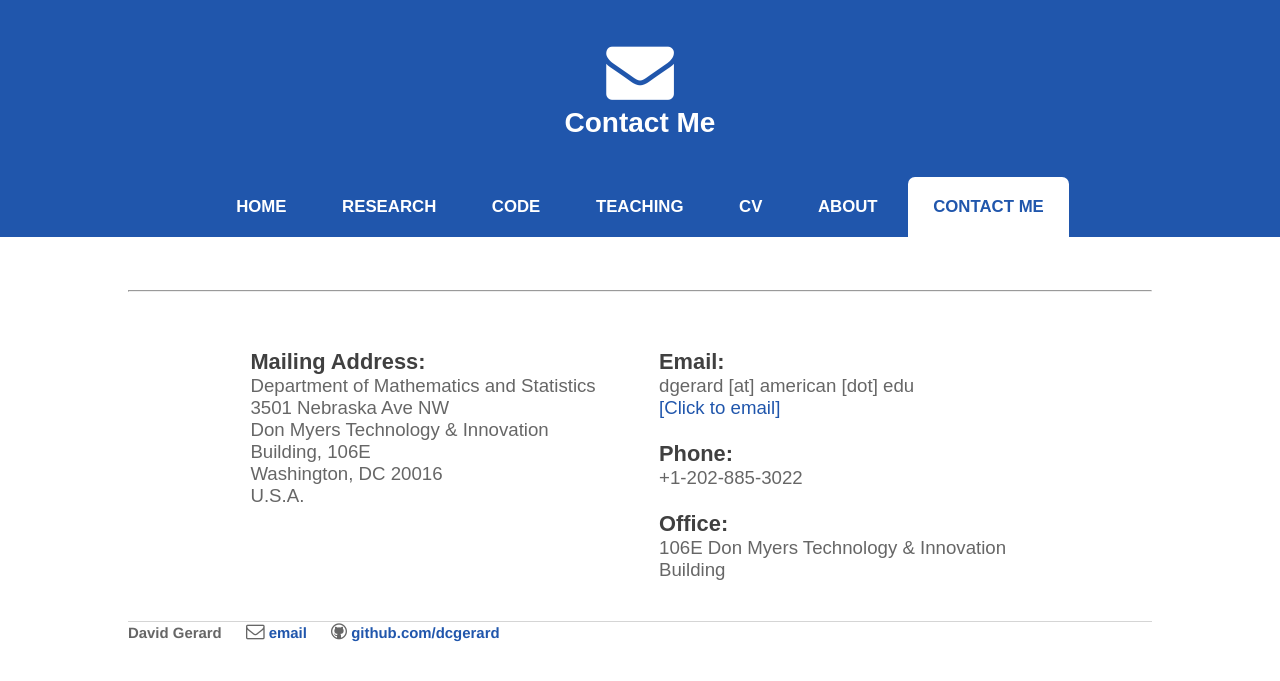
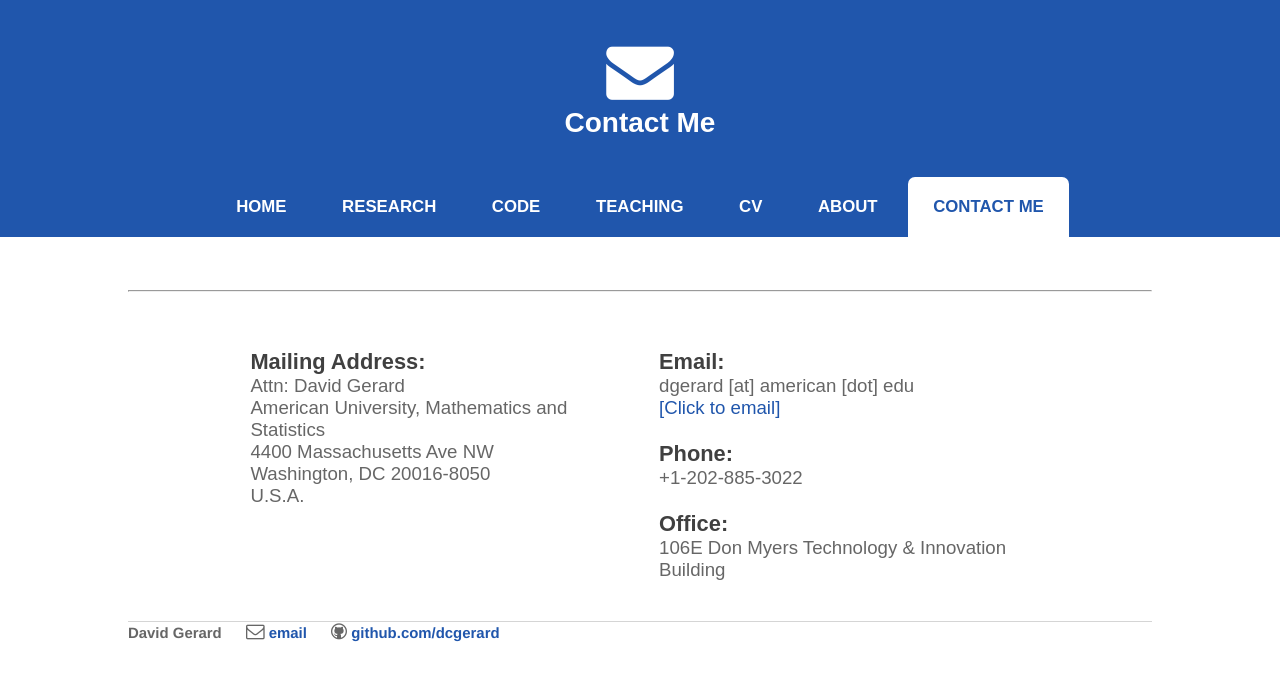
Before and after one commit to dcgerard/dcgerard.github.io, a Jekyll site: the page built from contact/index.html, in a window 1280 px wide. Shown: the top 681 px of the page. Built offline with Jekyll 4.4.1, drawn with Linux system fonts in a browser that asks for light colours.

Commit message:
update mailing address

```diff
--- a/contact/index.html
+++ b/contact/index.html
@@ -8,11 +8,11 @@ category: contact
 <div id="two-column" class="container">
   <div id="twobox1" align="left">
     <h3>Mailing Address:</h3>
-    Department of Mathematics and Statistics <br>
-    3501 Nebraska Ave NW <br>
-    Don Myers Technology & Innovation Building, 106E <br>
-    Washington, DC 20016<br>
-    U.S.A. <br>
+    Attn: David Gerard<br>
+    American University, Mathematics and Statistics<br>
+    4400 Massachusetts Ave NW<br>
+    Washington, DC 20016-8050<br>
+    U.S.A.<br>
   </div>
   <div id="twobox2" align="left">
     <h3>Email:</h3>
```
Also changed, not shown: Gemfile.lock.
